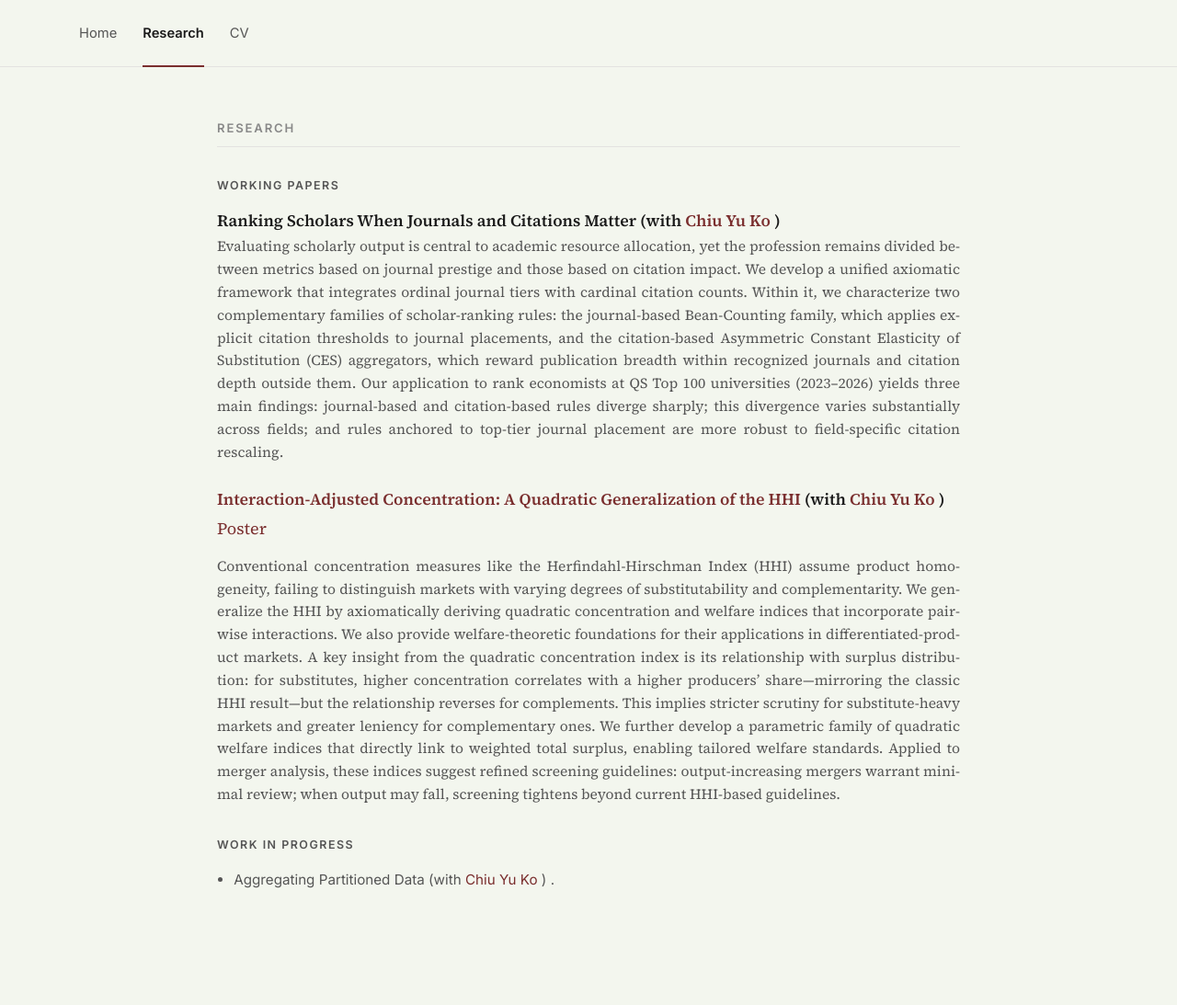
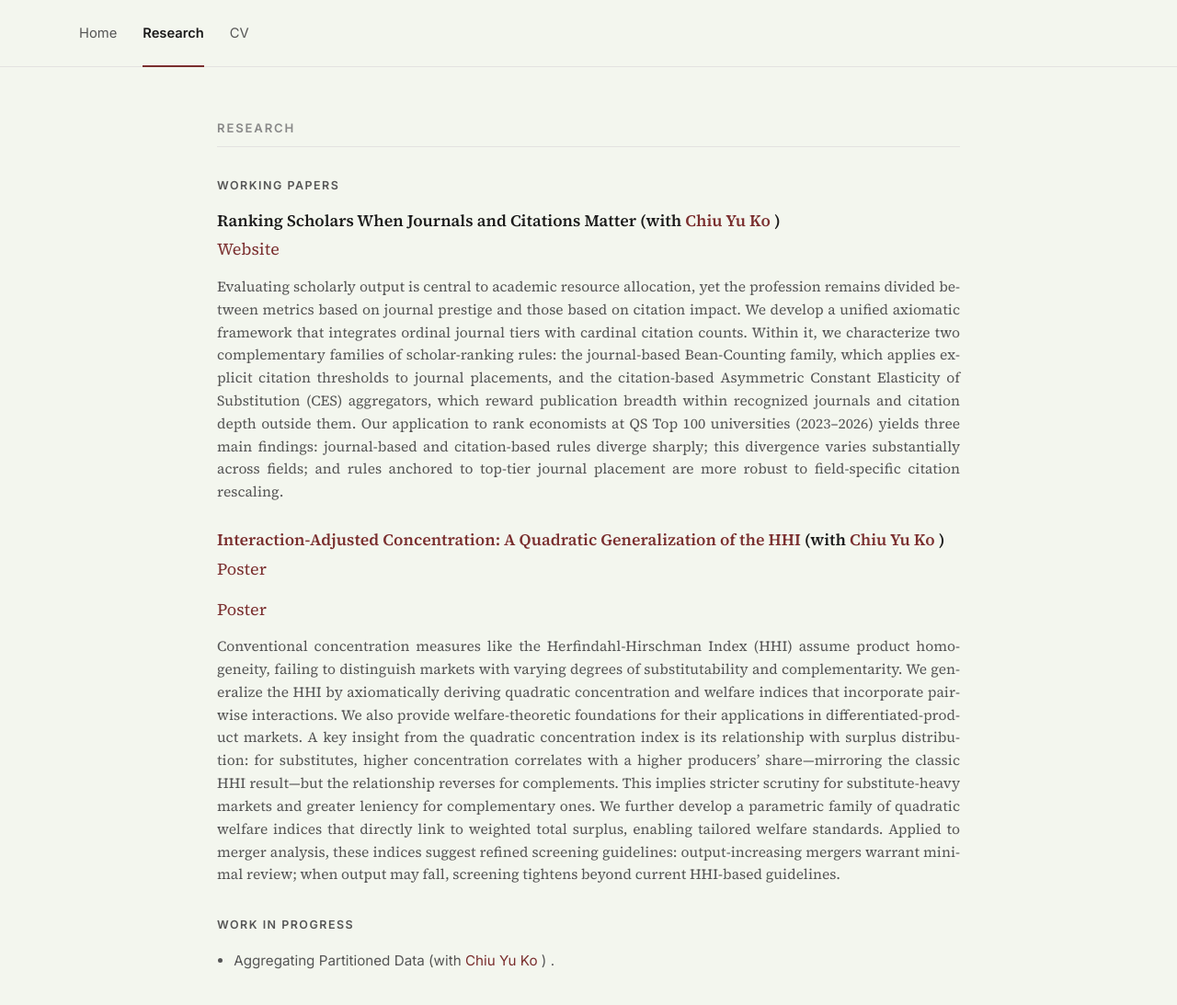
Before and after one commit to yangyi-deng/yangyi-deng.github.io, a Jekyll site: the page built from publications.html, in a window 1280 px wide and 1160 px high. Shown: the top 1093 px of the window at 92% size. Built offline with Jekyll 4.4.1, drawn with Linux system fonts in a browser that asks for light colours.

Commit message:
Update publications.html

```diff
--- a/publications.html
+++ b/publications.html
@@ -75,6 +75,22 @@ hide_sidebar: true
           </p>
         {% endif %}
 
+        {% if pub.posterurl or pub.websiteurl %}
+  <p class="paper-links">
+    {% if pub.posterurl %}
+      <a href="{{ pub.posterurl }}" target="_blank" rel="noopener">Poster</a>
+    {% endif %}
+
+    {% if pub.posterurl and pub.websiteurl %}
+      <span class="paper-sep"> · </span>
+    {% endif %}
+
+    {% if pub.websiteurl %}
+      <a href="{{ pub.websiteurl }}" target="_blank" rel="noopener">Website</a>
+    {% endif %}
+  </p>
+{% endif %}
+
         {% if pub.content != "" %}
           <div class="paper-abstract">
             {{ pub.content | markdownify }}
```
